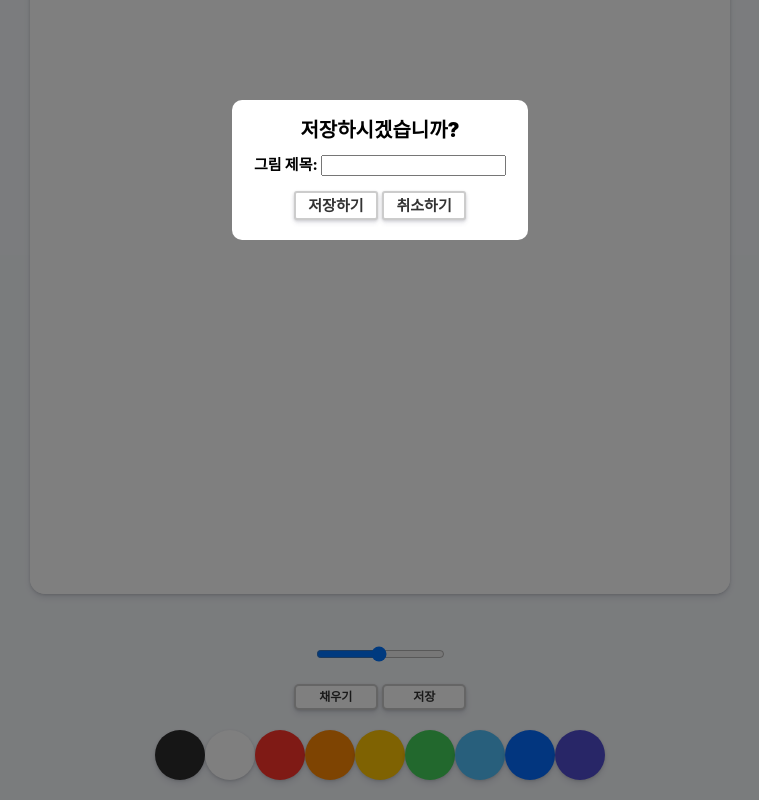
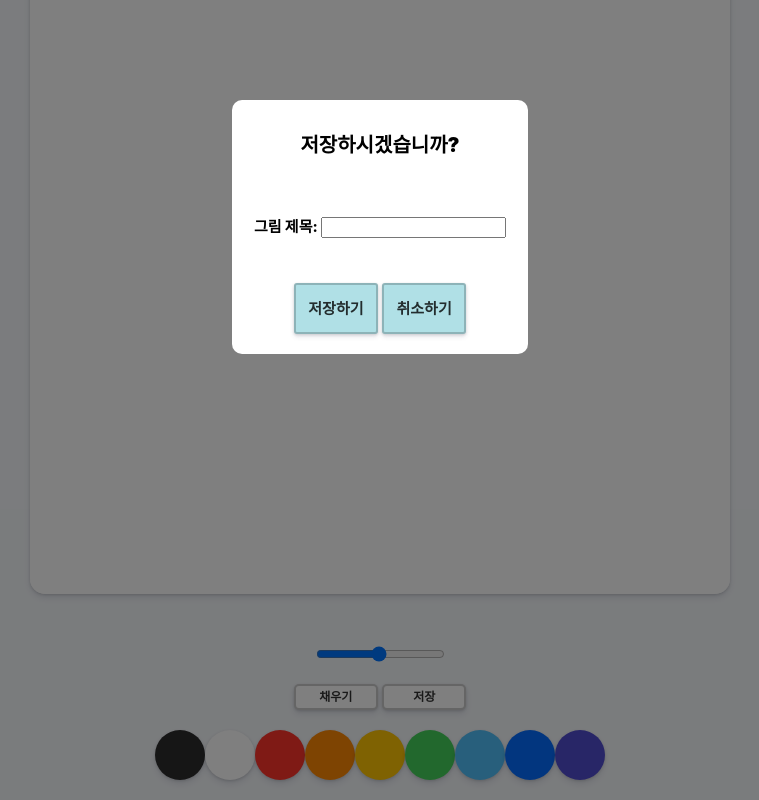
Before and after one commit to 1sunghwan/Javascript-Paint, a plain HTML site: page index.html in a window 1280 px wide. Both pictures are taken after a click on the button "저장". Shown: the part 121-921 px from the top of the page, without its empty margins (260-1019 px from the left). Drawn offline with Linux system fonts and the light colour scheme.

Commit message:
CSS 수정

```diff
--- a/styles.css
+++ b/styles.css
@@ -37,6 +37,7 @@ body {
     text-align: center;
     text-transform: uppercase;
     font-size: 15px;
+    line-height: 2.5;
 }
 
 .canvas{
@@ -79,7 +80,7 @@ body {
 .modal_btns button {
     all: unset;
     cursor: pointer;
-    background-color: #FFFFFF;
+    background-color: powderblue;
     padding: 5px 0px;
     width: 80px;
     border-radius: 3px;
@@ -88,7 +89,7 @@ body {
     box-shadow:  0 3px 5px rgba(50, 50, 93, 0.11), 0 1px 3px rgba(0, 0, 0, 0.15);
     border: 2px solid rgba(0, 0, 0, 0.2);
     color: rgba(0, 0, 0, 0.8);
-    font-weight: 800;
+    font-weight: bold;
     font-size: 15px;
 }
 
```
